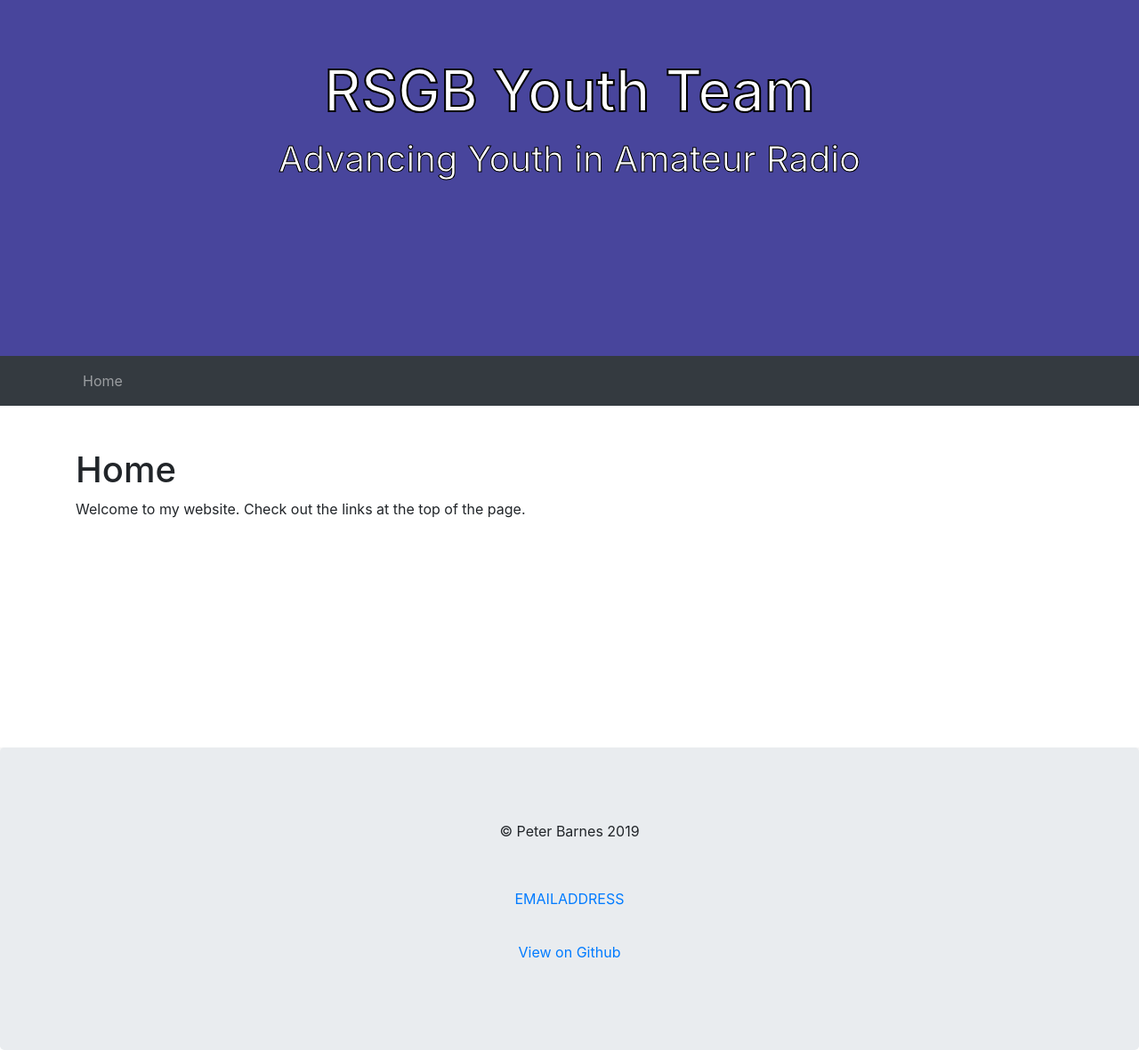
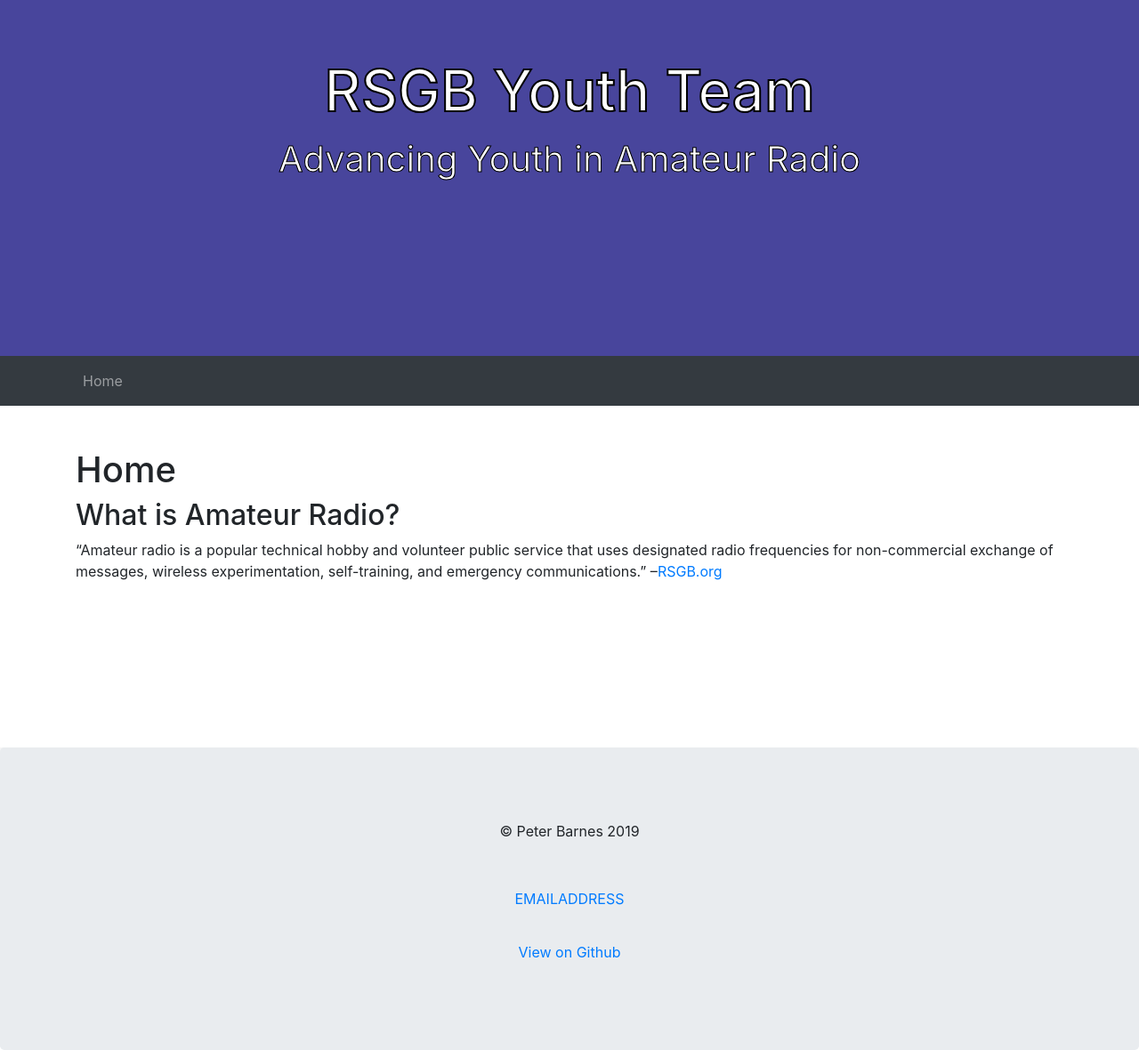
Before and after one commit to pe5er/youth.rsgb.org, a Jekyll site: the page built from index.md, in a window 1280 px wide. Shown: the whole page at 89% size. Built offline with Jekyll 4.4.1, drawn with Linux system fonts in a browser that asks for light colours; our own code applies the rules of GitHub Pages for plain Markdown files.

Commit message:
Update index.md

```diff
--- a/index.md
+++ b/index.md
@@ -4,4 +4,6 @@ draft: false
 title: Home
 ---
 
-Welcome to my website. Check out the links at the top of the page.
+## What is Amateur Radio?
+
+“Amateur radio is a popular technical hobby and volunteer public service that uses designated radio frequencies for non-commercial exchange of messages, wireless experimentation, self-training, and emergency communications.” –[RSGB.org](www.rsgb.org)
```
